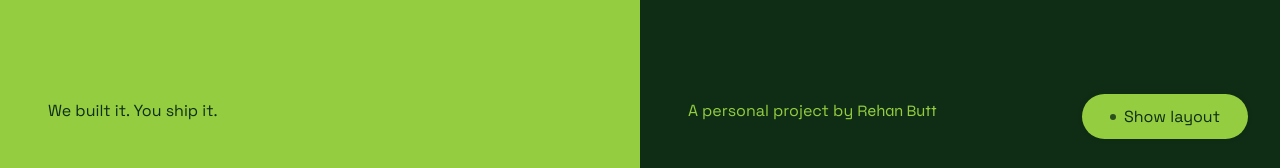
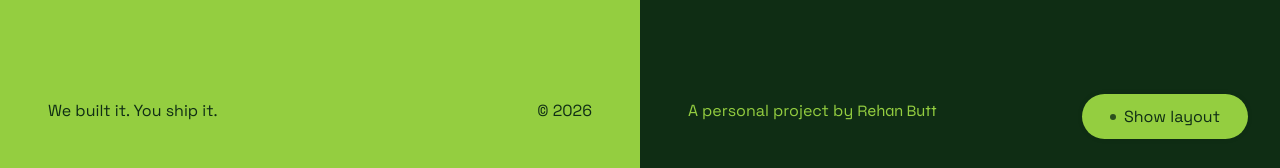
Before and after one commit to naher94/scaffoldcss, a Jekyll site: the page built from index.html, in a window 1280 px wide and 900 px high, scrolled down 2086 px. Shown: the part 729-897 px from the top of the window. Built offline with Jekyll 4.4.1, drawn with Linux system fonts in a browser that asks for light colours.

Commit message:
Footer Update

```diff
--- a/_includes/footer.html
+++ b/_includes/footer.html
@@ -2,7 +2,11 @@
   <div class="left scaffold-grid-span-full md:scaffold-grid-span-half scaffold-flex scaffold-flex-col scaffold-justify-between">
     <p>{{site.product-name}}</p>
     <h2>Take root.</h2>
-    <p>We built it. You ship it.</p>
+    <div class="scaffold-flex scaffold-justify-between author">
+      <p>We built it. You ship it.</p>
+      <span>© {{ 'now' | date: "%Y" }}</span>
+
+    </div>
   </div>
   <div class="right scaffold-grid-span-full md:scaffold-grid-span-half scaffold-flex scaffold-flex-col scaffold-justify-between">
     <p>Quick links</p>
@@ -21,9 +25,8 @@
         {% include img/chevron-right.svg %}
       </a>
     </div>
-    <div class="scaffold-flex scaffold-justify-between author">
+    <div class="author">
       <span>A personal project by <a href="https://rehanbutt.com">Rehan Butt</a></span>
-      <span>© {{ 'now' | date: "%Y" }}</span>
     </div>
   </div>
 
```
